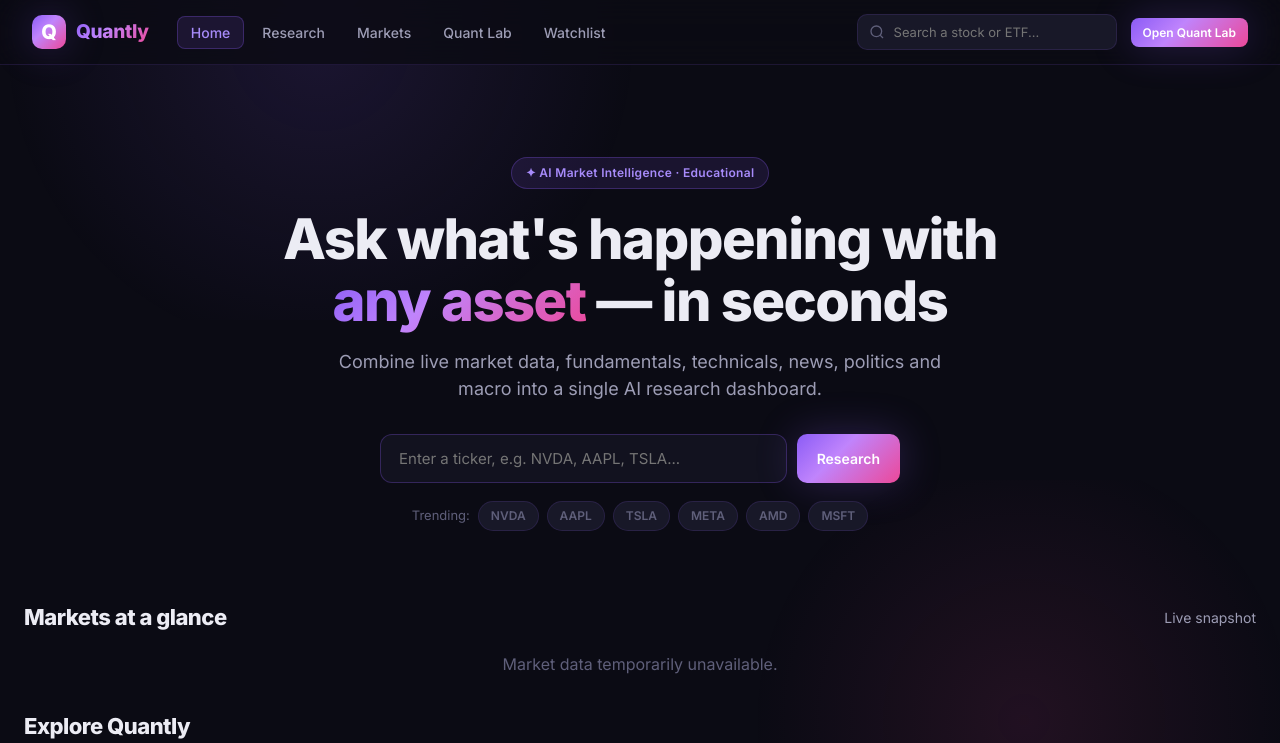
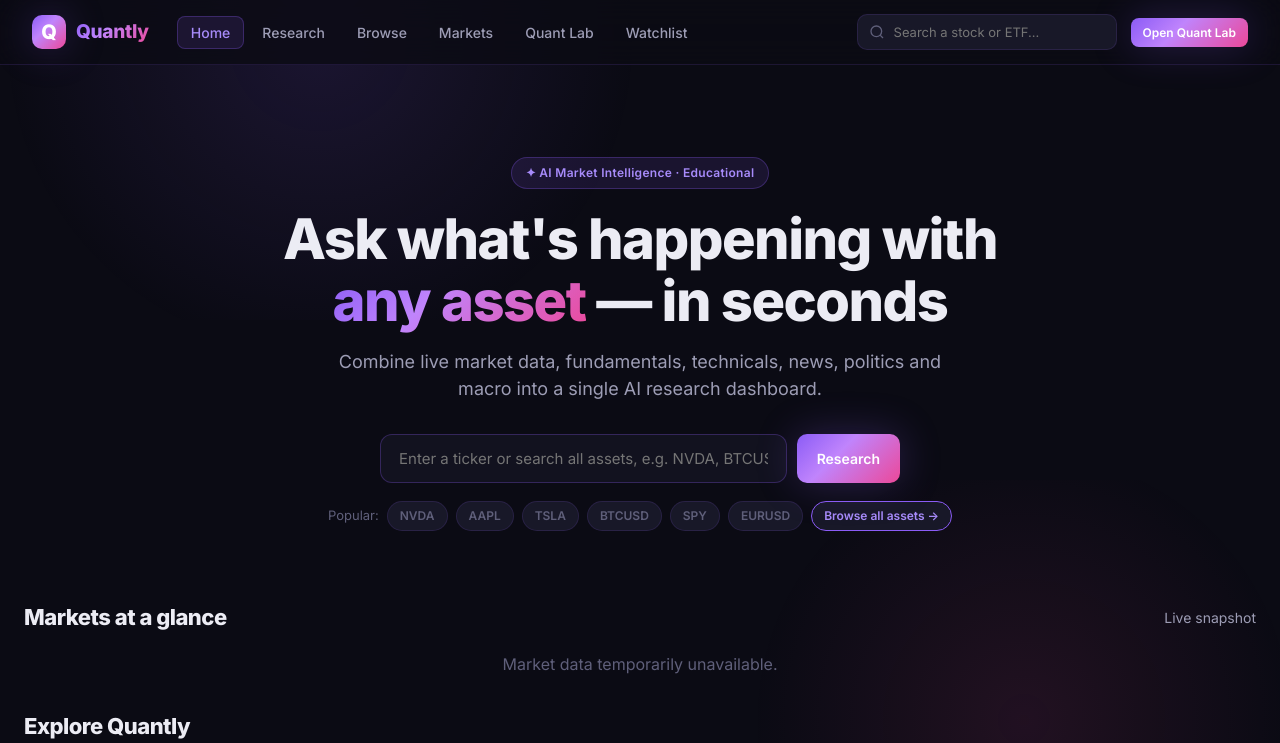
Before and after one commit to gnvjdob3485/QuantlyV14, a Flask app: template templates/index.html in a window 1280 px wide. Shown: the top 743 px of the page. Run offline with Flask 3, Linux system fonts and the light colour scheme; the template is opened without the code that fills it, so the values that code supplies are empty.

Commit message:
Add Browse Assets view + multi-asset search, home autocomplete

```diff
--- a/research_api.py
+++ b/research_api.py
@@ -12,6 +12,7 @@ from flask import Blueprint, request, jsonify
 from research_data import DataIntelligence
 from ai_research import AIResearchEngine
 from watchlist import Watchlist
+from asset_catalog import search as catalog_search, all_assets as catalog_all
 from functools import lru_cache
 
 research_bp = Blueprint('research', __name__, url_prefix='/api')
@@ -230,15 +231,27 @@ def markets():
 @research_bp.route('/search', methods=['GET'])
 def search():
     query = (request.args.get('q') or '').strip().upper()
-    if not query:
+    if len(query) < 1:
         return jsonify([])
-    # Validate the ticker existence via the data layer
-    result = DataIntelligence.get_quote(query)
-    valid = result.get('price') is not None or result.get('name') != query
-    if valid:
-        return jsonify([{'ticker': query, 'name': result.get('name', query),
-                          'price': result.get('price'), 'change_pct': result.get('change_pct')}])
+    # 1) Fast catalog matches (stocks, crypto, ETFs, indices, forex) — no API budget used
+    catalog_hits = catalog_search(query, limit=12)
+    if catalog_hits:
+        return jsonify(catalog_hits)
+    # 2) If it's an exact plausible ticker not in the catalog, validate against the price feed
+    if len(query) <= 12 and query.isalnum() or any(c in query for c in '^-$.'):
+        result = DataIntelligence.get_quote(query)
+        valid = result.get('price') is not None or result.get('name') != query
+        if valid:
+            return jsonify([{'ticker': query, 'name': result.get('name', query),
+                              'price': result.get('price'), 'change_pct': result.get('change_pct'),
+                              'category': 'Other'}])
     return jsonify([])
+
+
+@research_bp.route('/browse', methods=['GET'])
+def browse():
+    """Return the curated catalog grouped by category for the Browse Assets view."""
+    return jsonify({'categories': catalog_all()})
 
 
 # ═════════ WATCHLIST ═════════
--- a/static/app.js
+++ b/static/app.js
@@ -65,6 +65,7 @@ function render(view, param) {
         case 'research': renderResearch(param); break;
         case 'watchlist': renderWatchlist(); break;
         case 'quantlab': renderQuantLab(); break;
+        case 'browse': renderBrowse(); break;
     }
 }
 function parseHash() {
@@ -72,6 +73,7 @@ function parseHash() {
     if (h.startsWith('research/')) return { view: 'research', param: decodeURIComponent(h.slice('research/'.length) || '') };
     if (h.startsWith('research')) return { view: 'research', param: '' };
     if (h.startsWith('markets')) return { view: 'markets', param: null };
+    if (h.startsWith('browse')) return { view: 'browse', param: null };
     if (h.startsWith('quantlab')) return { view: 'quantlab', param: null };
     if (h.startsWith('watchlist')) return { view: 'watchlist', param: null };
     return { view: 'home', param: null };
@@ -87,12 +89,14 @@ async function renderHome() {
           <h1>Ask what's happening with<br><span class="grad-text">any asset</span> — in seconds</h1>
           <p class="hero-sub">Combine live market data, fundamentals, technicals, news, politics and macro into a single AI research dashboard.</p>
           <div class="hero-search">
-            <input id="homeSearch" type="text" placeholder="Enter a ticker, e.g. NVDA, AAPL, TSLA..." onkeydown="if(event.key==='Enter')goResearchFromHome()">
+            <input id="homeSearch" type="text" placeholder="Enter a ticker or search all assets, e.g. NVDA, BTCUSD, SPY..." onkeydown="homeSearchKey(event)" oninput="homeSearchAutocomplete()">
             <button class="btn btn-primary" onclick="goResearchFromHome()">Research</button>
           </div>
+          <div id="homeSearchDropdown" class="search-dropdown"></div>
           <div class="hero-trending">
-            <span>Trending:</span>
-            ${['NVDA','AAPL','TSLA','META','AMD','MSFT'].map(t => `<span class="chip" onclick="go('research','${t}')">${t}</span>`).join('')}
+            <span>Popular:</span>
+            ${['NVDA','AAPL','TSLA','BTCUSD','SPY','EURUSD'].map(t => `<span class="chip" onclick="go('research','${t}')">${t}</span>`).join('')}
+            <span class="chip" onclick="go('browse')" style="border-color:var(--purple);color:var(--purple-2);">Browse all assets →</span>
           </div>
         </div>
 
@@ -125,6 +129,30 @@ async function renderHome() {
 function goResearchFromHome() {
     const t = $('#homeSearch').value.trim().toUpperCase();
     if (t) go('research', t);
+}
+
+let homeSearchDebounce;
+function homeSearchAutocomplete() {
+    clearTimeout(homeSearchDebounce);
+    const input = $('#homeSearch');
+    const dd = $('#homeSearchDropdown');
+    const q = input.value.trim();
+    if (!q) { dd.classList.remove('show'); return; }
+    homeSearchDebounce = setTimeout(async () => {
+        try {
+            const r = await api(`/api/search?q=${encodeURIComponent(q)}`);
+            if (r.length) {
+                dd.innerHTML = r.map(it => `<div class="search-item" onclick="go('research','${it.ticker}');input.value='';dd.classList.remove('show');">
+                    <span><span class="si-ticker">${it.ticker}</span> <span class="si-name">${it.name||''}</span></span><span class="si-label">${it.category||''}</span></div>`).join('');
+            } else dd.innerHTML = '<div class="search-empty">No matches — try a ticker like NVDA</div>';
+            dd.classList.add('show');
+        } catch { dd.classList.remove('show'); }
+    }, 350);
+}
+
+function homeSearchKey(e) {
+    if (e.key === 'Enter') goResearchFromHome();
+    else homeSearchAutocomplete();
 }
 
 async function loadHomeMarkets() {
@@ -206,7 +234,11 @@ async function renderResearch(ticker) {
             </div>
             <div class="section-head"><div class="card-title" style="margin:0;">Try these</div></div>
             <div style="display:flex;gap:10px;flex-wrap:wrap;margin-top:12px;">
-              ${['NVDA','AAPL','TSLA','META','AMD','MSFT','JPM','XOM','JNJ','AMZN'].map(t => `<span class="chip" onclick="go('research','${t}')">${t}</span>`).join('')}
+              ${['NVDA','AAPL','TSLA','MSFT','JPM','XOM'].map(t => `<span class="chip" onclick="go('research','${t}')">${t}</span>`).join('')}
+              ${['BTCUSD','ETHUSD','SOLUSD'].map(t => `<span class="chip" style="border-color:var(--yellow-soft);color:var(--yellow);" onclick="go('research','${t}')">${t}</span>`).join('')}
+              ${['SPY','QQQ','GLD'].map(t => `<span class="chip" style="border-color:var(--green-soft);color:var(--green);" onclick="go('research','${t}')">${t}</span>`).join('')}
+              ${['^GSPC','^VIX'].map(t => `<span class="chip" style="border-color:var(--pink-soft,var(--accent-2));color:var(--pink-2);" onclick="go('research','${t}')">${t}</span>`).join('')}
+              <span class="chip" onclick="go('browse')" style="border-color:var(--purple);color:var(--purple-2);">Browse all assets →</span>
             </div>
           </div>`;
         document.getElementById('researchLandingInput').focus();
@@ -969,6 +1001,56 @@ function renderErrorState(title, sub, onRetry) {
       <button class="btn btn-primary" onclick="onRetry()">Back to home</button></div></div>`;
 }
 
+/* ─── browse assets ─── */
+async function renderBrowse() {
+    const root = $('#appRoot');
+    root.innerHTML = `
+      <div class="view">
+        <div class="page-head">
+          <h1>Browse Assets</h1>
+          <p>Search or browse stocks, crypto, ETFs, indices and forex. Click any asset to research it.</p>
+        </div>
+        <div class="browse-search">
+          <input id="browseSearch" type="text" placeholder="Search all assets, e.g. bitcoin, s&p, gold, apple..." oninput="browseFilter()">
+        </div>
+        <div id="browseGrid"><div style="text-align:center;color:var(--text-dim);padding:40px;">Loading...</div></div>
+      </div>`;
+    try {
+        const data = await api('/api/browse');
+        renderBrowseGrid(data.categories || {});
+    } catch {
+        $('#browseGrid').innerHTML = '<div style="text-align:center;color:var(--text-dim);padding:40px;">Could not load assets.</div>';
+    }
+}
+
+let browseData = null;
+function renderBrowseGrid(categories) {
+    browseData = categories || {};
+    let html = '';
+    for (const [cat, items] of Object.entries(browseData)) {
+        html += `<div class="browse-cat"><h3 class="browse-cat-title">${cat}</h3><div class="browse-chips">`;
+        for (const [sym, name] of items) {
+            html += `<span class="browse-chip" onclick="go('research','${sym}')"><span class="bc-ticker">${sym}</span><span class="bc-name">${name}</span></span>`;
+        }
+        html += `</div></div>`;
+    }
+    $('#browseGrid').innerHTML = html;
+}
+
+function browseFilter() {
+    if (!browseData) return;
+    const q = ($('#browseSearch').value || '').toLowerCase().trim();
+    let html = '';
+    for (const [cat, items] of Object.entries(browseData)) {
+        const matches = items.filter(([sym, name]) => !q || sym.toLowerCase().includes(q) || name.toLowerCase().includes(q));
+        if (!matches.length) continue;
+        html += `<div class="browse-cat"><h3 class="browse-cat-title">${cat}</h3><div class="browse-chips">`;
+        for (const [sym, name] of matches) html += `<span class="browse-chip" onclick="go('research','${sym}')"><span class="bc-ticker">${sym}</span><span class="bc-name">${name}</span></span>`;
+        html += `</div></div>`;
+    }
+    $('#browseGrid').innerHTML = html || '<div style="text-align:center;color:var(--text-dim);padding:40px;">No matches found.</div>';
+}
+
 /* ─── global search ─── */
 let searchDebounce;
 function globalSearchKey(e) {
@@ -1000,6 +1082,11 @@ document.addEventListener('click', e => {
     if (!e.target.closest('.global-search')) dd.classList.remove('show');
 });
 
+document.addEventListener('click', e => {
+    const hd = $('#homeSearchDropdown'); if (!hd) return;
+    if (!e.target.closest('.hero-search')) hd.classList.remove('show');
+});
+
 /* ─── init ─── */
 document.addEventListener('DOMContentLoaded', () => {
     const route = parseHash();
--- a/static/style.css
+++ b/static/style.css
@@ -479,3 +479,22 @@ textarea.input { resize: vertical; min-height: 100px; font-family: var(--mono);
     .brand-name { display: none; }
     .global-search input { width: 130px; }
 }
+
+/* --- BROWSE ASSETS --- */
+.page-head { margin: 6px 0 6px; }
+.page-head h1 { font-size: 28px; font-weight: 800; margin-bottom: 6px; }
+.page-head p { color: var(--text-muted); margin: 0 0 18px; }
+.browse-search { margin-bottom: 22px; }
+.browse-search input { width: 100%; max-width: 480px; padding: 12px 16px; border-radius: 12px; border: 1px solid var(--border-strong); background: var(--panel-2); color: var(--text); font-size: 14px; }
+.browse-search input:focus { outline: none; border-color: var(--purple); box-shadow: 0 0 0 3px var(--accent-soft); }
+.browse-cat { margin-bottom: 26px; }
+.browse-cat-title { font-size: 15px; font-weight: 700; margin-bottom: 12px; color: var(--text); display: flex; align-items: center; gap: 8px; }
+.browse-cat-title:after { content:''; flex:1; height:1px; background: var(--border); }
+.browse-chips { display: flex; flex-wrap: wrap; gap: 8px; }
+.browse-chip { display: inline-flex; align-items: center; gap: 8px; padding: 7px 12px; border-radius: 10px; background: var(--panel-2); border: 1px solid var(--border); cursor: pointer; transition: all .15s; }
+.browse-chip:hover { border-color: var(--purple); transform: translateY(-1px); box-shadow: var(--accent-soft) 0 4px 12px; }
+.browse-chip .bc-ticker { font-family: var(--mono); font-size: 12px; font-weight: 700; color: var(--purple-2); }
+.browse-chip .bc-name { font-size: 12px; color: var(--text-muted); }
+.search-item .si-label { font-size: 10px; color: var(--text-dim); font-weight: 600; text-transform: uppercase; letter-spacing: .4px; }
+.hero-search { position: relative; }
+#homeSearchDropdown { top: 54px; right: auto; left: 0; width: 100%; max-width: 560px; }
--- a/templates/index.html
+++ b/templates/index.html
@@ -28,6 +28,7 @@
         <div class="nav-links">
             <button class="nav-link" data-page="home" onclick="go('home')">Home</button>
             <button class="nav-link" data-page="research" onclick="go('research')">Research</button>
+            <button class="nav-link" data-page="browse" onclick="go('browse')">Browse</button>
             <button class="nav-link" data-page="markets" onclick="go('markets')">Markets</button>
             <button class="nav-link" data-page="quantlab" onclick="go('quantlab')">Quant Lab</button>
             <button class="nav-link" data-page="watchlist" onclick="go('watchlist')">Watchlist</button>
```
Also changed, not shown: asset_catalog.py (added, +90 -0 lines).
